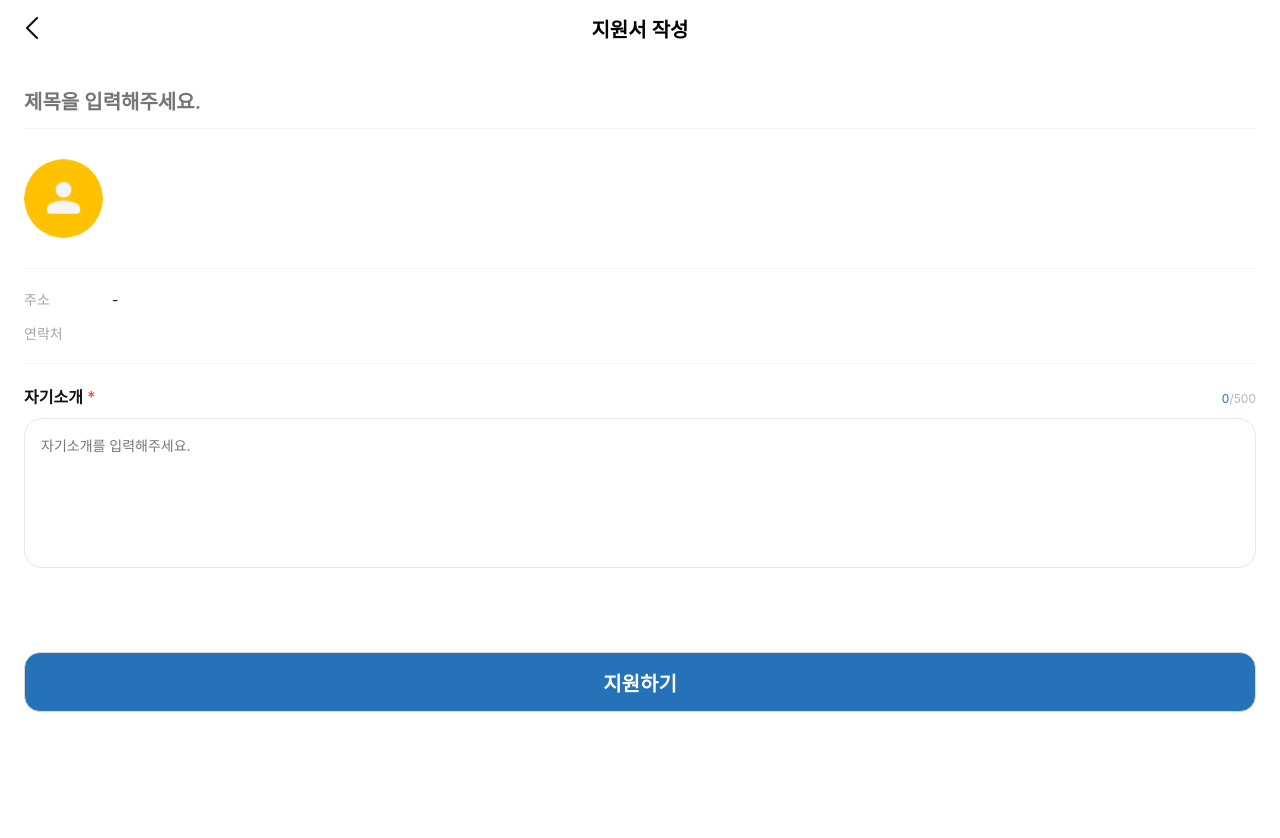
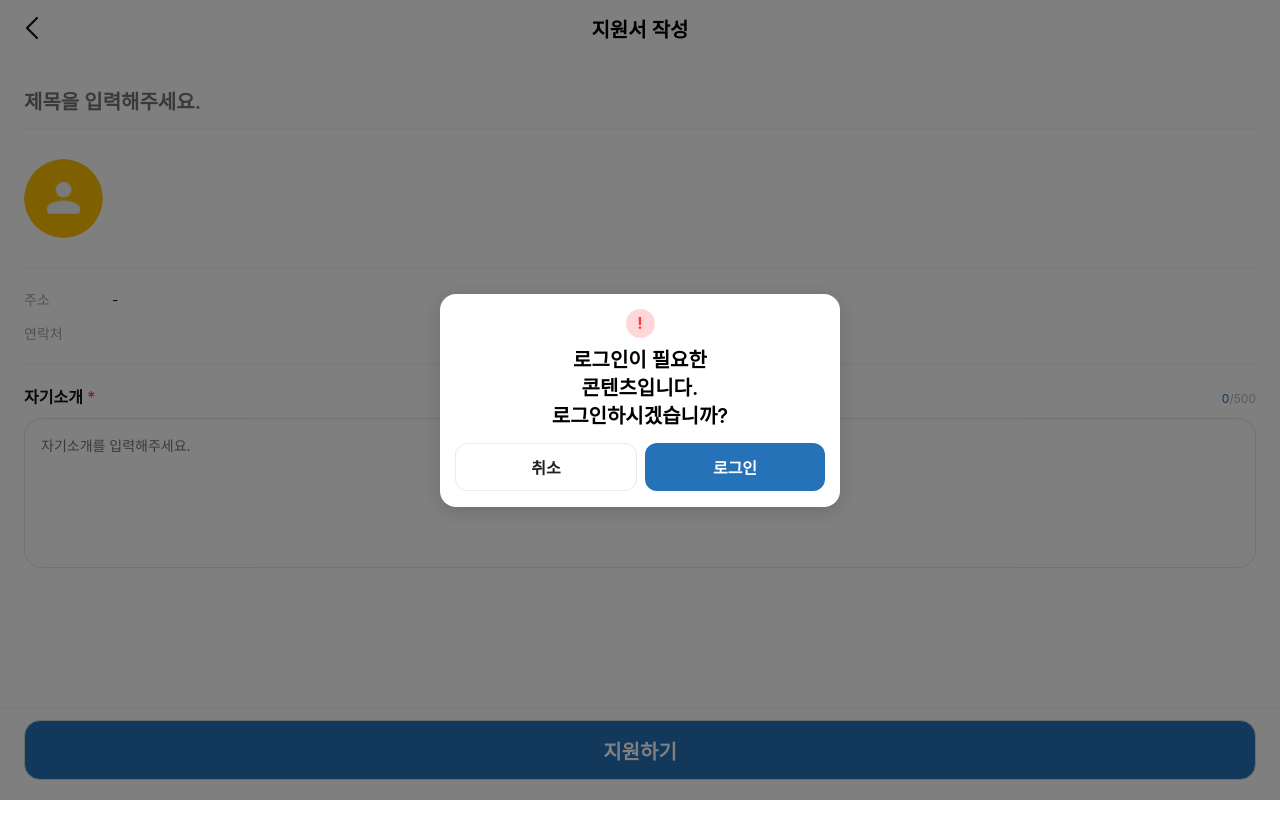
Before and after one commit to MARS-crew/mars7_recruit_front, a React (Vite) app: page /applications/new in a window 1280 px wide. Shown: the top 838 px of the page. Built offline with nearby package versions, Linux system fonts and the light colour scheme; no server answers; a web font is replaced by a local one.

Commit message:
로그인 모달 추가

```diff
--- a/src/pages/applicationForm.jsx
+++ b/src/pages/applicationForm.jsx
@@ -1,7 +1,8 @@
 import Header from "../components/Header";
 import Button from "../components/Button";
 import Profile from "../icon/Profile.png";
-import { useEffect, useMemo, useState } from "react";
+import Modal from "../components/Modal";
+import { useEffect, useMemo, useRef, useState } from "react";
 import { useLocation, useNavigate, useSearchParams } from "react-router-dom";
 import { createResume } from "../api/resume";
 import { getMyPageInfo } from "../api/resume";
@@ -10,6 +11,8 @@ export default function ApplicationForm() {
   const navigate = useNavigate();
   const location = useLocation();
   const [searchParams] = useSearchParams();
+  const topRef = useRef(null);
+
 
   const recruitId = useMemo(() => {
     return (
@@ -21,6 +24,14 @@ export default function ApplicationForm() {
   const INTRO_MAX = 500;
   const TITLE_MAX = 20;
 
+
+  const [isLoginModalOpen, setIsLoginModalOpen] = useState(false);
+
+  const isLoggedIn = useMemo(() => {
+    const token = localStorage.getItem("accessToken");
+    return Boolean(token && token.trim());
+  }, []);
+
   const [title, setTitle] = useState("");
   const [intro, setIntro] = useState("");
   const [profile, setProfile] = useState(null);
@@ -30,6 +41,8 @@ export default function ApplicationForm() {
   const [isSubmitting, setIsSubmitting] = useState(false);
 
   const openModal = () => {
+    if (isLoginModalOpen) return;
+
     if (!title.trim() || !intro.trim()) {
       setFormError("필수 정보를 입력해 주세요.");
       return;
@@ -42,7 +55,19 @@ export default function ApplicationForm() {
     setIsModalOpen(false);
   };
 
+
+
   useEffect(() => {
+    // 포커스 고정
+    if (topRef.current) {
+      topRef.current.focus();
+    }
+
+    if (!isLoggedIn) {
+      setIsLoginModalOpen(true);
+      return;
+    }
+
     const fetchMyProfile = async () => {
       try {
         const res = await getMyPageInfo();
@@ -57,8 +82,13 @@ export default function ApplicationForm() {
   }, []);
 
   const handleConfirm = async () => {
+    if (!isLoggedIn) {
+      setIsLoginModalOpen(true);
+      return;
+    }
+
     if (!recruitId) {
-      console.error("recruitId 없음. (location.state 또는 ?recruitId= 로 전달 필요)");
+      console.error("recruitId 없음.");
       closeModal();
       return;
     }
@@ -88,10 +118,21 @@ export default function ApplicationForm() {
   };
 
   return (
-    <div style={{ paddingBottom: 92 }}>
+    <div
+      style={{
+        minHeight: "100dvh",
+        height: "100dvh",
+        display: "flex",
+        flexDirection: "column",
+        background: "#FFFFFF",
+        boxSizing: "border-box",
+        paddingTop: "env(safe-area-inset-top, 0px)",
+      }}
+    >
       <Header title="지원서 작성" leftAction={() => navigate(-1)} />
+      <div tabIndex={-1} ref={topRef} style={{ outline: "none" }} />
 
-      <div style={{ padding: 24 }}>
+      <div style={{ padding: 24, flex: 1, overflowY: "auto", WebkitOverflowScrolling: "touch" }}>
         {/* 제목 input */}
         <input
           value={title}
@@ -231,15 +272,35 @@ export default function ApplicationForm() {
           </div>
         ) : null}
 
-        {/* 하단 버튼 */}
-        <div style={{ marginTop: 80 }}>
-          <Button
-            label="지원하기"
-            onClick={openModal}
-            disabled={isSubmitting}
-          />
-        </div>
       </div>
+
+      <div
+        style={
+          {
+            padding: "12px 24px 20px",
+            borderTop: "1px solid #F5F5F5",
+            background: "#FFFFFF",
+          }
+        }
+      >
+        <Button label="지원하기" onClick={openModal} disabled={isSubmitting} />
+      </div>
+
+      {/* 로그인 필요 모달 */}
+      <Modal
+        isOpen={isLoginModalOpen}
+        lBtn="취소"
+        rBtn="로그인"
+        rBtnColor="#2572B9"
+        onClose={() => {
+          setIsLoginModalOpen(false);
+          navigate(-1);
+        }}
+        onRightClick={() => {
+          setIsLoginModalOpen(false);
+          navigate("/login");
+        }}
+      />
 
       {/* 모달 */}
       {isModalOpen && (
--- a/src/pages/applications.jsx
+++ b/src/pages/applications.jsx
@@ -4,6 +4,7 @@ import { getMyResumes } from "../api/resume";
 import { getRecruitDetail } from "../api/resume";
 import BottomNavBar from "../components/BottomNavBar";
 import Nobackheader from "../components/nobackheader";
+import Modal from "../components/Modal";
 
 function StatusPill({ status }) {
   const s = status ?? "INPROGRESS";
@@ -43,6 +44,7 @@ export default function Applications() {
   const navigate = useNavigate();
   const [items, setItems] = useState([]);
   const [recruitTitles, setRecruitTitles] = useState({});
+  const [isLoginModalOpen, setIsLoginModalOpen] = useState(false);
 
   const safeStatus = (v) => {
     const s = (v ?? "").toString().trim();
@@ -68,6 +70,12 @@ export default function Applications() {
   };
 
   useEffect(() => {
+    const token = localStorage.getItem("accessToken");
+    if (!token) {
+      setIsLoginModalOpen(true);
+      return;
+    }
+
     const fetchMyResumes = async () => {
       try {
         const res = await getMyResumes();
@@ -201,6 +209,16 @@ const formatDate = (iso) => {
       </div>
 
       <BottomNavBar />
+      <Modal
+        isOpen={isLoginModalOpen}
+        lBtn="취소"
+        rBtn="로그인"
+        onClose={() => {
+          setIsLoginModalOpen(false);
+          navigate(-1);
+        }}
+        onRightClick={() => navigate("/login")}
+      />
     </div>
   );
 }
```
